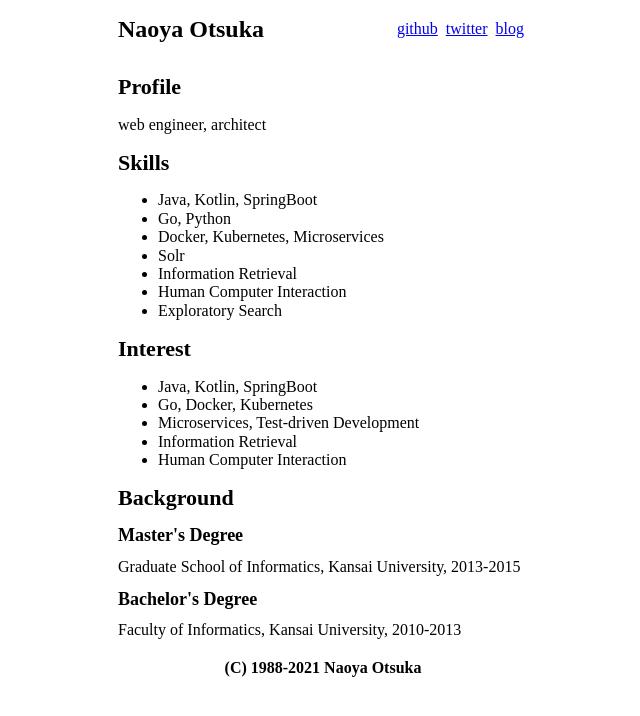
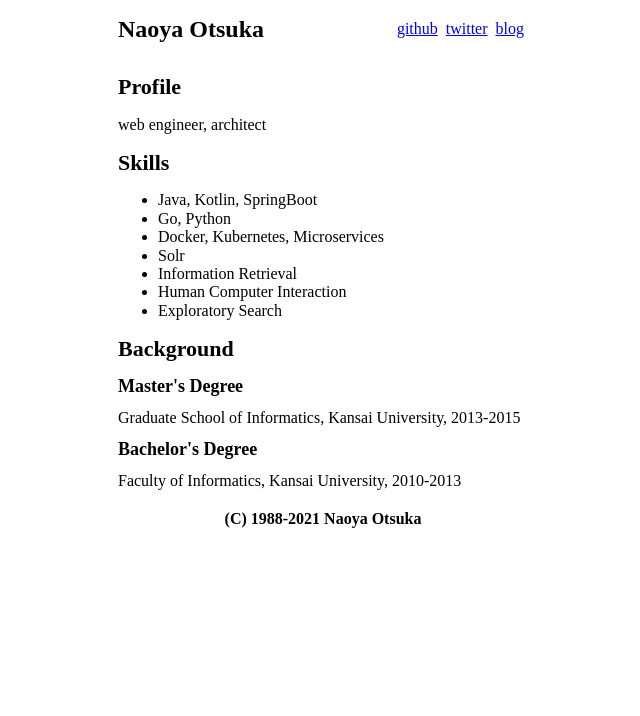
Before and after one commit to otknoy/otknoy.github.io, a Next.js app: page / in a window 1280 px wide. Shown: the top 716 px of the page, without its empty margins (317-957 px from the left). Built offline with nearby package versions, Linux system fonts and the light colour scheme.

Commit message:
remove interest

```diff
--- a/src/components/organisms/Interest.tsx
+++ /dev/null
@@ -1,28 +0,0 @@
-import * as React from 'react'
-
-import { SectionTitle } from '../atoms/Title'
-import { Text } from '../atoms/Text'
-
-const interest: string[] = [
-  'Java, Kotlin, SpringBoot',
-  'Go, Docker, Kubernetes',
-  'Microservices, Test-driven Development',
-  'Information Retrieval',
-  'Human Computer Interaction',
-]
-
-const Interest: React.SFC = () => (
-  <section>
-    <SectionTitle>Interest</SectionTitle>
-
-    <ul>
-      {interest.map((e, i) => (
-        <li key={i}>
-          <Text>{e}</Text>
-        </li>
-      ))}
-    </ul>
-  </section>
-)
-
-export default Interest
--- a/src/pages/index.tsx
+++ b/src/pages/index.tsx
@@ -7,7 +7,6 @@ import Footer from '../components/organisms/Footer'
 import Profile from '../components/organisms/Profile'
 import Skills from '../components/organisms/Skills'
 import Background from '../components/organisms/Background'
-import Interest from '../components/organisms/Interest'
 
 const Template: React.SFC = ({ children }) => (
   <div>
@@ -36,7 +35,6 @@ const Home: React.SFC = () => (
 
     <Profile />
     <Skills />
-    <Interest />
     <Background />
   </Template>
 )
```
Also changed, not shown: 1 other file (tests, documents, lock files or other folders).
